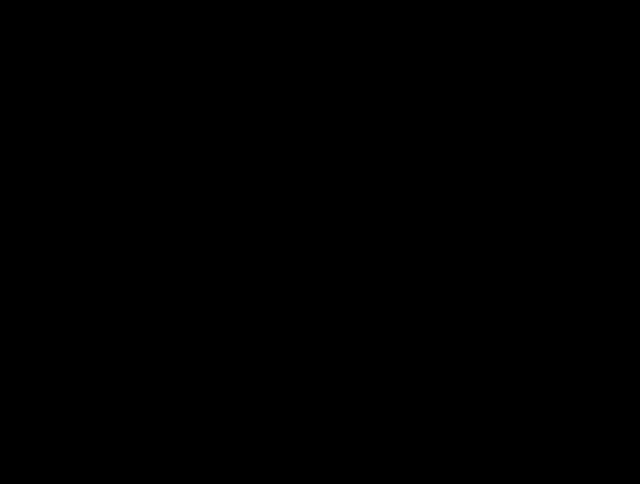
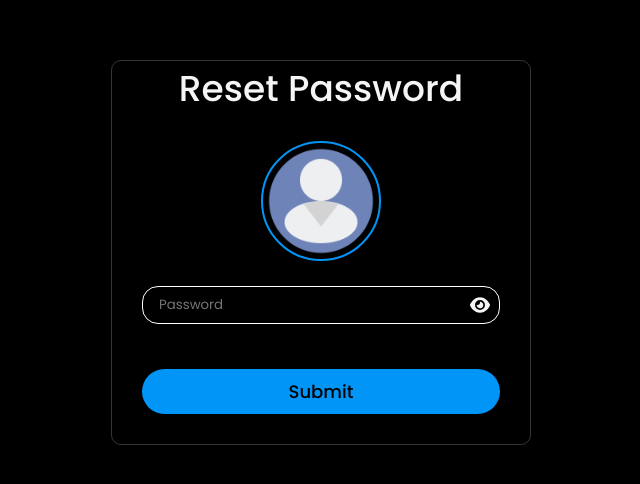
Before and after one commit to SinghAstra/FeatureScanX, a React (Create React App) app: page /reset-password in a window 1280 px wide. Shown: the part 148-632 px from the top of the page, without its empty margins (319-959 px from the left). Built offline with nearby package versions, Linux system fonts and the light colour scheme; a web font is replaced by a local one.

Commit message:
Reset Password UI

```diff
--- a/src/pages/ResetPassword.js
+++ b/src/pages/ResetPassword.js
@@ -1,7 +1,191 @@
-import React from "react";
+import { faEye, faEyeSlash } from "@fortawesome/free-solid-svg-icons";
+import { FontAwesomeIcon } from "@fortawesome/react-fontawesome";
+import axios from "axios";
+import React, { useState } from "react";
+import toast from "react-hot-toast";
+import { Navigate, useLocation, useNavigate } from "react-router-dom";
+import user from "../assets/user.png";
+import "../styles/ResetPassword.css";
 
 const ResetPassword = () => {
-  return <div>ResetPassword</div>;
+  const location = useLocation();
+  const [formData, setFormData] = useState({
+    password: "",
+    confirmPassword: "",
+  });
+  const navigate = useNavigate();
+  const [showPassword, setShowPassword] = useState(false);
+  const [showConfirmPassword, setShowConfirmPassword] = useState(false);
+
+  // if (!location.state) {
+  //   return <Navigate to="/login" />;
+  // }
+
+  // const { userInfo } = location.state;
+
+  // const avatarSrc = userInfo.picturePath
+  //   ? `http://localhost:5000/assets/${userInfo.picturePath
+  //       .replace(/\\/g, "/")
+  //       .split("/")
+  //       .pop()}`
+  //   : user;
+
+  const avatarSrc = user;
+
+  const handleChange = (e) => {
+    const { name, value } = e.target;
+    setFormData({
+      ...formData,
+      [name]: value,
+    });
+  };
+
+  const togglePasswordVisibility = () => {
+    setShowPassword(!showPassword);
+  };
+
+  const toggleConfirmPasswordVisibility = () => {
+    setShowConfirmPassword(!showConfirmPassword);
+  };
+
+  const lengthRegex = /.{8,}/;
+  const numberRegex = /\d/;
+  const upperCaseRegex = /[A-Z]/;
+  const lowerCaseRegex = /[a-z]/;
+  const specialCharRegex = /[!@#$%^&*(),.?":{}|<>]/;
+
+  const isPasswordValid = () => {
+    const { password } = formData;
+    return (
+      lengthRegex.test(password) &&
+      numberRegex.test(password) &&
+      upperCaseRegex.test(password) &&
+      lowerCaseRegex.test(password) &&
+      specialCharRegex.test(password)
+    );
+  };
+
+  const validatePassword = () => {
+    const { password, confirmPassword } = formData;
+    if (!isPasswordValid()) {
+      toast.error("Password does not meet all conditions");
+      return false;
+    }
+    if (password !== confirmPassword) {
+      toast.error("Passwords do not match");
+      return false;
+    }
+    return true;
+  };
+
+  const handleResetPassword = async (e) => {
+    e.preventDefault();
+    if (validatePassword()) {
+      try {
+        // const response = await axios.post(
+        //   "http://localhost:5000/api/auth/resetPassword",
+        //   {
+        //     email: userInfo.email,
+        //     newPassword: formData.password,
+        //   }
+        // );
+        // toast.success(response.data.message);
+        navigate("/login");
+      } catch (error) {
+        toast.error(error.response.data.message);
+      }
+    }
+  };
+
+  return (
+    <div className="reset-password-container">
+      <form onSubmit={handleResetPassword} className="reset-password-form">
+        <h1>Reset Password</h1>
+        {(isPasswordValid() || !formData.password) && (
+          <div className="reset-password-avatar-container">
+            <img src={avatarSrc} alt="avatar" className="avatar" />
+          </div>
+        )}
+        {formData.password && !isPasswordValid() && (
+          <div className="password-conditions">
+            Password must
+            <br />
+            be at least 8 characters long:{" "}
+            {lengthRegex.test(formData.password) ? (
+              <span className="condition valid">&#10004;</span>
+            ) : (
+              <span className="condition invalid">&#10006;</span>
+            )}
+            <br />
+            contain at least one number:{" "}
+            {numberRegex.test(formData.password) ? (
+              <span className="condition valid">&#10004;</span>
+            ) : (
+              <span className="condition invalid">&#10006;</span>
+            )}
+            <br />
+            contain at least one uppercase letter:{" "}
+            {upperCaseRegex.test(formData.password) ? (
+              <span className="condition valid">&#10004;</span>
+            ) : (
+              <span className="condition invalid">&#10006;</span>
+            )}
+            <br />
+            contain at least one lowercase letter:{" "}
+            {lowerCaseRegex.test(formData.password) ? (
+              <span className="condition valid">&#10004;</span>
+            ) : (
+              <span className="condition invalid">&#10006;</span>
+            )}
+            <br />
+            contain at least one special character:{" "}
+            {specialCharRegex.test(formData.password) ? (
+              <span className="condition valid">&#10004;</span>
+            ) : (
+              <span className="condition invalid">&#10006;</span>
+            )}
+          </div>
+        )}
+        <div className="input-container">
+          <input
+            type={showPassword ? "text" : "password"}
+            name="password"
+            value={formData.password}
+            onChange={handleChange}
+            autoComplete="off"
+            id="password"
+            placeholder="Password"
+          />
+          <FontAwesomeIcon
+            icon={showPassword ? faEyeSlash : faEye}
+            className="input-icon"
+            onClick={togglePasswordVisibility}
+          />
+        </div>
+        {formData.password && isPasswordValid() && (
+          <div className="input-container">
+            <input
+              type={showConfirmPassword ? "text" : "password"}
+              name="confirmPassword"
+              value={formData.confirmPassword}
+              onChange={handleChange}
+              autoComplete="off"
+              id="confirmPassword"
+              placeholder="Confirm Password"
+            />
+            <FontAwesomeIcon
+              icon={showConfirmPassword ? faEyeSlash : faEye}
+              className="input-icon"
+              onClick={toggleConfirmPasswordVisibility}
+            />
+          </div>
+        )}
+        <button type="submit" className="btn-submit">
+          Submit
+        </button>
+      </form>
+    </div>
+  );
 };
 
 export default ResetPassword;
--- /dev/null
+++ b/src/styles/ResetPassword.css
@@ -0,0 +1,77 @@
+.reset-password-container {
+  min-height: 100vh;
+  min-width: 100vw;
+  display: flex;
+  justify-content: center;
+  align-items: center;
+}
+
+.reset-password-form {
+  display: flex;
+  flex-direction: column;
+  width: 80%;
+  border-radius: 10px;
+  border: 1px solid var(--elevated-separator-color);
+  padding: 10px 30px;
+  color: var(--primary-text);
+  gap: 25px;
+  padding: 0px 30px 30px 30px;
+}
+
+.reset-password-form h1 {
+  text-align: center;
+  font-size: 36px;
+  font-weight: 500;
+  width: 100%;
+}
+
+.reset-password-avatar-container {
+  display: flex;
+  justify-content: center;
+  align-items: center;
+}
+
+.reset-password-avatar-container .avatar {
+  width: 120px;
+  height: 120px;
+  border-radius: 50%;
+  padding: 4px;
+  object-fit: cover;
+  border: 2px solid var(--button-color);
+}
+
+.reset-password-form .btn-submit {
+  width: 100%;
+  background: var(--button-color);
+  border-radius: 40px;
+  height: 45px;
+  font-weight: 500;
+  font-size: 18px;
+  cursor: pointer;
+  margin-top: 20px;
+  border: none;
+}
+
+.password-conditions {
+  font-size: 14px;
+  color: white;
+  margin: 20px 0;
+}
+
+.password-conditions .condition {
+  font-weight: bold;
+}
+
+.password-conditions .valid {
+  color: #28a745;
+}
+
+.password-conditions .invalid {
+  color: #dc3545;
+}
+
+@media (min-width: 525px) {
+  .reset-password-form {
+    width: 420px;
+  }
+}
```
